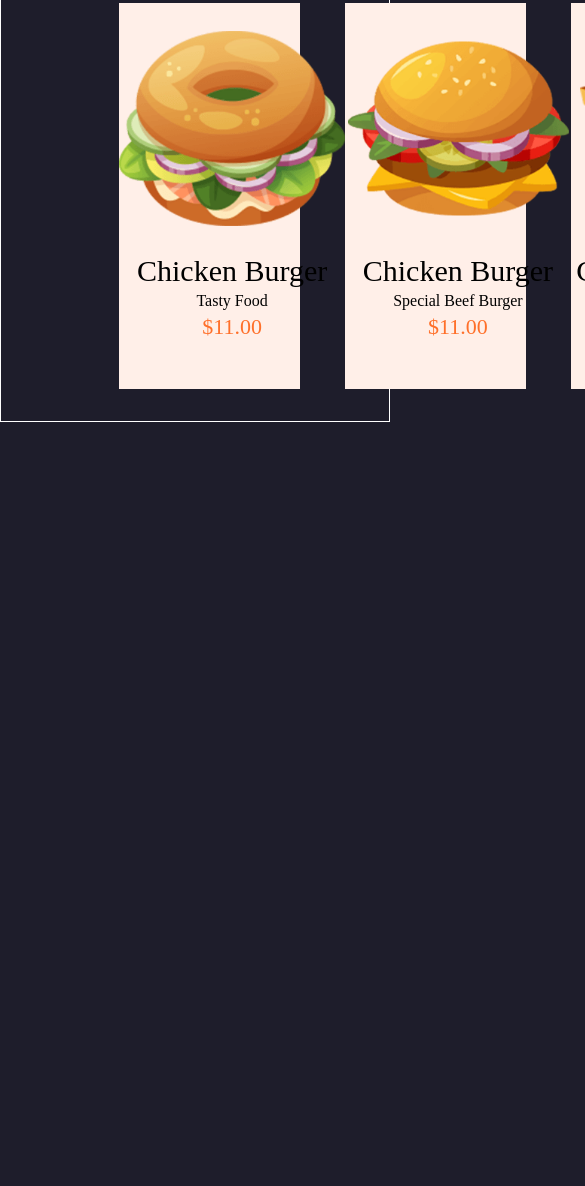
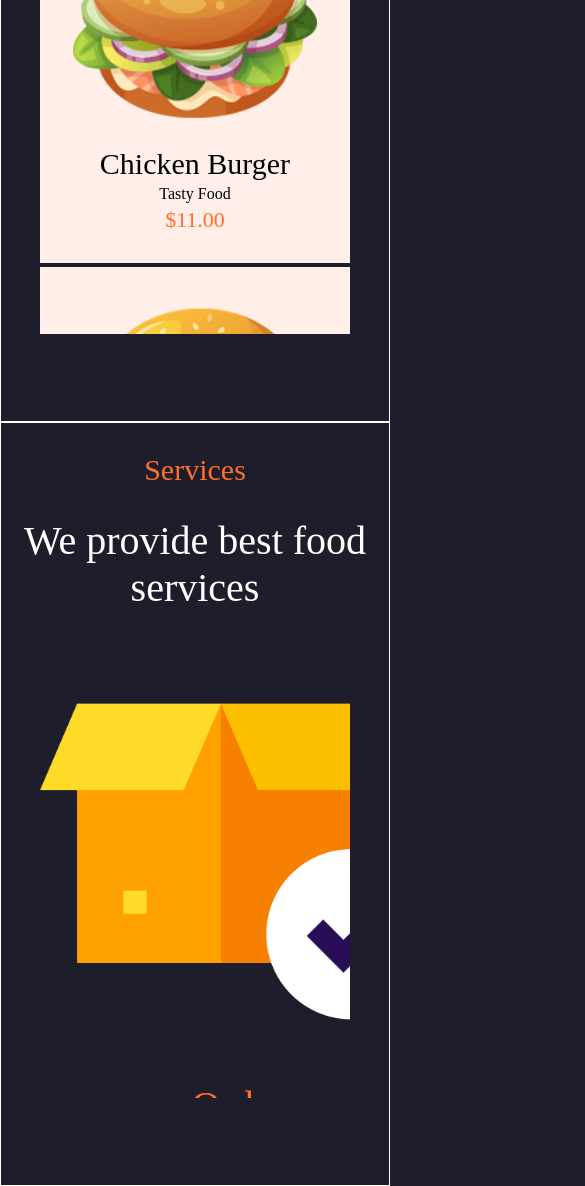
Before and after one commit to Gonzx77/proyectoWeb, a plain HTML site: page index.html in a window 390 px wide. Shown: the part 1950-3136 px from the top of the page, 585 px wide, since content can reach past the window. Before the commit the page ends 2399 px from the top, so only its background shows below. Drawn offline with nearby package versions, Linux system fonts and the light colour scheme.

Commit message:
Se creo el grid para el menu de servicios: - Se añadieron las imagenes. - Se añadio el texto. - Aun no se adapta a dispositivos mobiles.

```diff
--- a/css/style.css
+++ b/css/style.css
@@ -149,19 +149,24 @@ body{
 
 
 .productsGrid{
+    gap: 60px;
+    width: 80%;
     margin: 0 auto;
-    padding: 60px;
-    width: 70%;
     display: grid;
     justify-content: space-between;
     grid-template-columns: repeat(3, 1fr);
 }
 
 .productCont{
-    width: 80%;
+    width: 100%;
     display: grid;
     grid-template-rows: 65% 35%;
     background-color: var(--color-3);
+}
+.productCont2{
+    width: 100%;
+    display: grid;
+    grid-template-rows: 65% 35%;
 }
 
 
@@ -179,11 +184,25 @@ body{
     font-size: 30px;
     margin-bottom: 4px;
 }
+.productTitle2{
+    text-align: center;
+    font-size: 40px;
+    margin-bottom: 4px;
+    color: var(--color-1);
+}
+
 .productDescript{
     text-align: center;
     font-size: 16px;
     margin-bottom: 4px;
 }
+.productDescript2{
+    text-align: center;
+    font-size: 32px;
+    color: var(--color-w);
+    margin-bottom: 4px;
+}
+
 .productPrice{
     text-align: center;
     font-size: 22px;
@@ -217,10 +236,16 @@ body{
     #contInfoTitle2{
         font-size: 20px;
     }
+    #contInfoTitle3{
+        font-size: 30px;
+    }
     #contInfoText{
         font-size: 30px;
     }
     #contInfoText2{
+        font-size: 40px;
+    }
+    #contInfoText3{
         font-size: 40px;
     }
     #contInfoDescript2{
@@ -234,4 +259,21 @@ body{
     #menuMovil{
         display: block;
     }
+
+
+    .productsGrid{
+        grid-template-columns: repeat(1, 1fr);
+        grid-template-rows: repeat(3, 1fr);
+        padding: 0;
+        gap: 4px;
+        height: 60%;
+        overflow: hidden;
+        overflow-y: auto;
+    }
+    .productCont{
+        width: 100%;
+        height: 100%;
+        padding: 0;
+        grid-template-rows: 70% 30%;
+    }
 }
--- a/index.html
+++ b/index.html
@@ -103,5 +103,39 @@
             </div>
         </div>
     </div>
+    <div id="cont3" class="cont2">
+        <p id="contInfoTitle3">Services</p>
+        <p id="contInfoText3">We provide best food services</p>
+
+        <div class="productsGrid">
+            <div class="productCont2">
+                <div class="productImgCont">
+                    <img class="productImg" src="storage/images/s1.png">
+                </div>
+                <div class="productTextCont">
+                    <p class="productTitle2">Order</p>
+                    <p class="productDescript2">It is a long established<br>be distracted by the readable<br>looking at its layout. </p>
+                </div>
+            </div>
+            <div class="productCont2">
+                <div class="productImgCont">
+                    <img class="productImg" src="storage/images/s2.png">
+                </div>
+                <div class="productTextCont">
+                    <p class="productTitle2">Shipping</p>
+                    <p class="productDescript2">It is a long established<br>be distracted by the readable<br>looking at its layout. </p>
+                </div>
+            </div>
+            <div class="productCont2">
+                <div class="productImgCont">
+                    <img class="productImg" src="storage/images/s3.png">
+                </div>
+                <div class="productTextCont">
+                    <p class="productTitle2">Delivered</p>
+                    <p class="productDescript2">It is a long established<br>be distracted by the readable<br>looking at its layout. </p>
+                </div>
+            </div>
+        </div>
+    </div>
 </body>
 </html>
```
